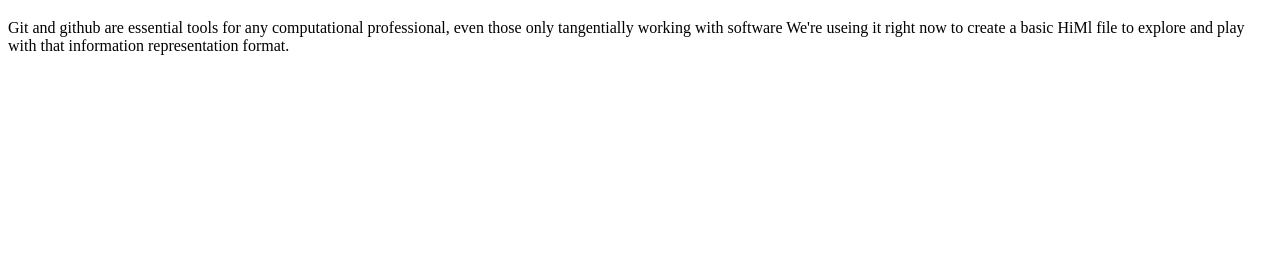
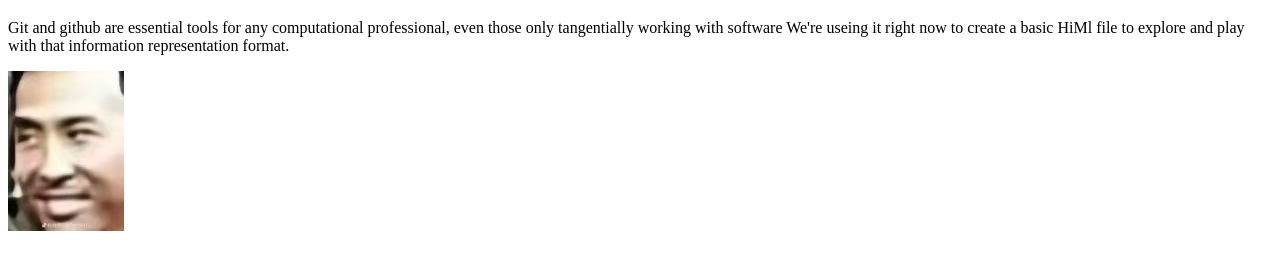
Before and after one commit to qinge-crypto/CS110_Html, a plain HTML site: page index.html in a window 1280 px wide. Shown: the part 61-330 px from the top of the page. Drawn offline with Linux system fonts and the light colour scheme.

Commit message:
Update index.html
a photo

```diff
--- a/index.html
+++ b/index.html
@@ -9,5 +9,7 @@
 <p>Git and github are essential tools for any computational professional, even those only tangentially working with software
 We're useing it right now to create a basic HiMl file to explore and play with that information representation format.</p>
 
+<img src="ipman_smile.jpg" alt="ipman smile">
+
 </body>
 </html>
```
